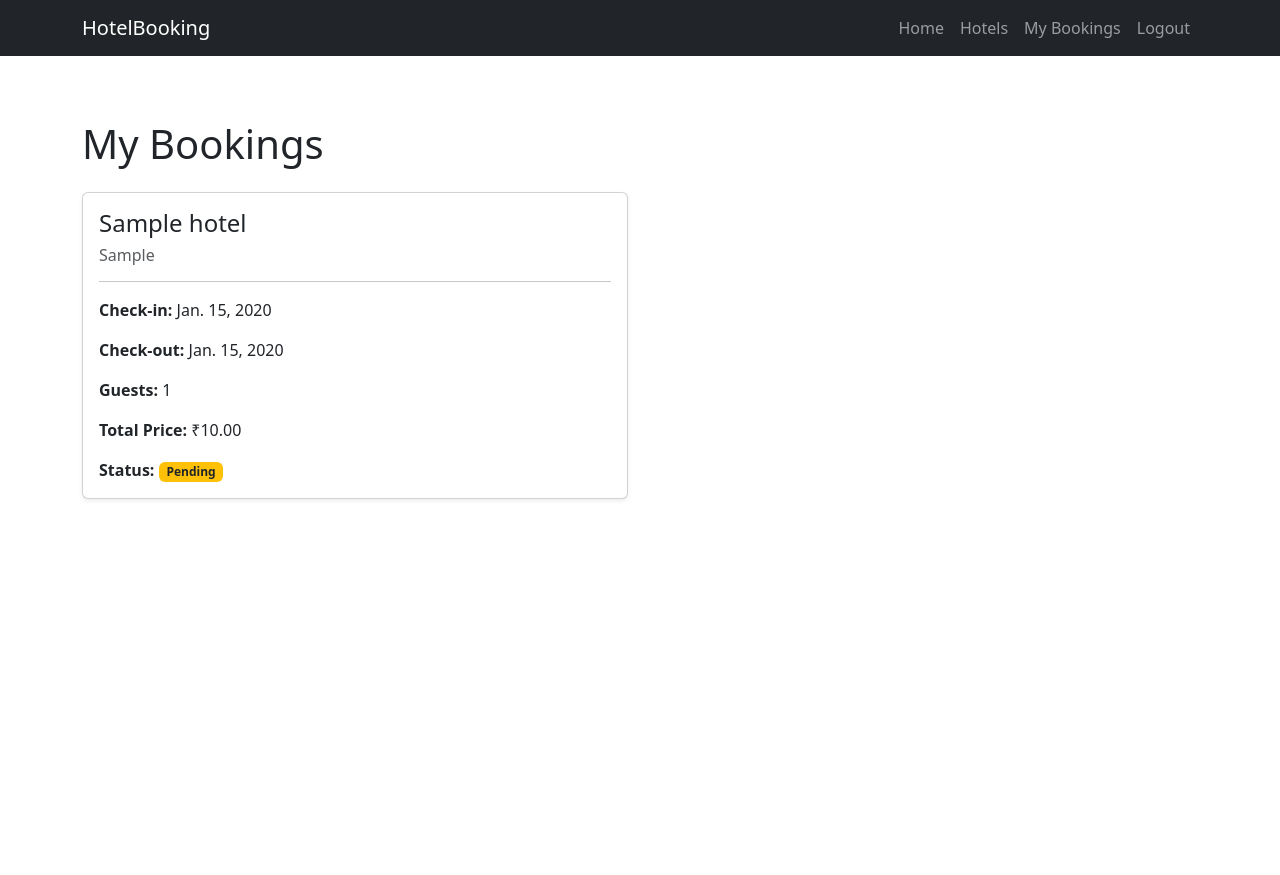
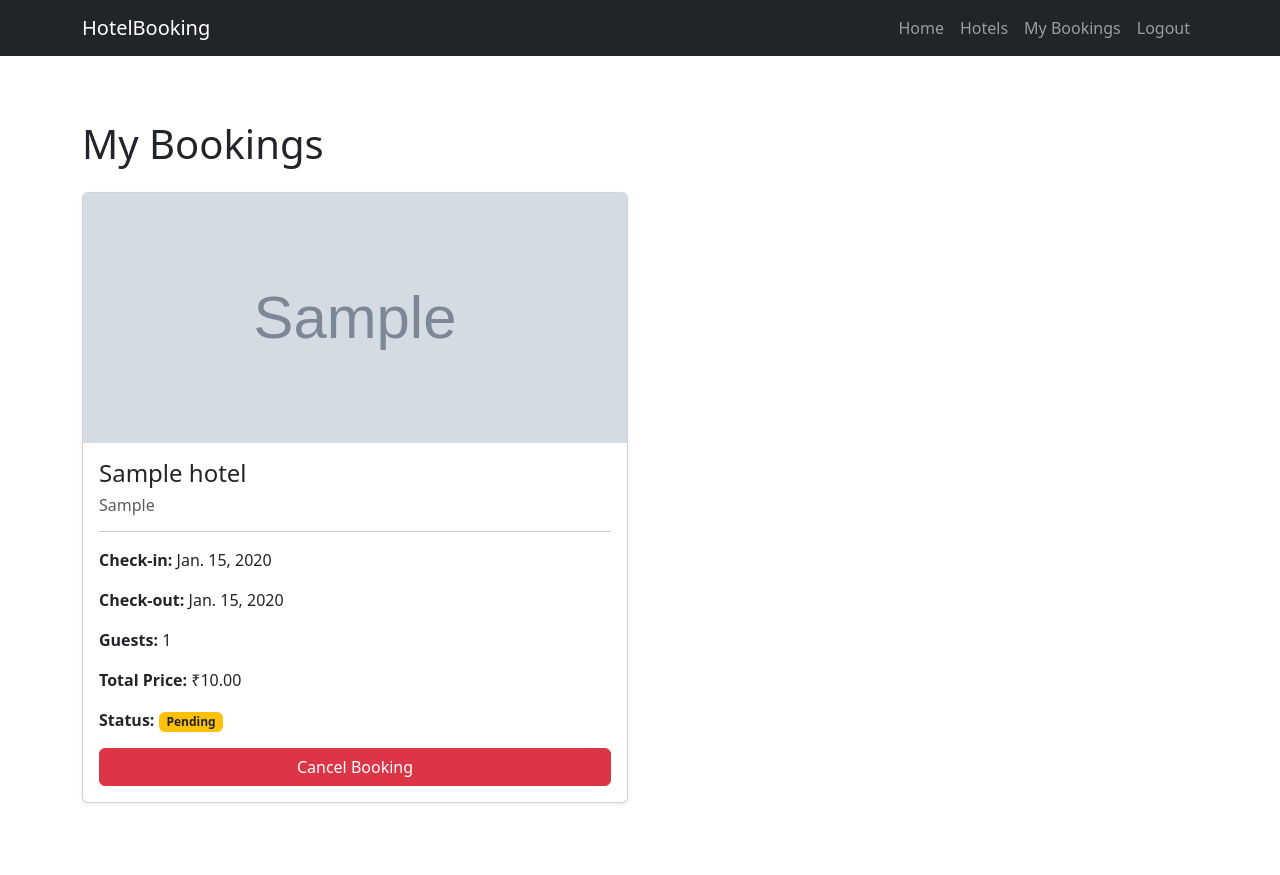
Before and after one commit to y2153406-dot/Hotel-Booking-, a Django app: page /bookings/my-bookings/ in a window 1280 px wide. Before the commit the page ends 500 px from the top, so only its background shows below. Run offline with Django 5.2, Linux system fonts and the light colour scheme; a user stored in the database is signed in; tables that the repository leaves empty hold one stand-in row (values such as "Sample post"); grey boxes marked "Sample" are stand-in pictures.

Commit message:
Add my bookings and secure booking cancellation

```diff
--- a/bookings/templates/bookings/my_bookings.html
+++ b/bookings/templates/bookings/my_bookings.html
@@ -1,3 +1,4 @@
+
 {% extends "base.html" %}
 
 
@@ -25,11 +26,25 @@ My Bookings | Hotel Booking
 
                 <div class="card shadow-sm h-100">
 
+                    <!-- Hotel Image -->
+                    {% if booking.room.hotel.image %}
+
+                        <img
+                            src="{{ booking.room.hotel.image.url }}"
+                            class="card-img-top"
+                            alt="{{ booking.room.hotel.name }}"
+                            style="height: 250px; object-fit: cover;"
+                        >
+
+                    {% endif %}
+
+
                     <div class="card-body">
 
                         <h4 class="card-title">
                             {{ booking.room.hotel.name }}
                         </h4>
+
 
                         <h6 class="text-muted">
                             {{ booking.room.room_type }}
@@ -63,7 +78,7 @@ My Bookings | Hotel Booking
                         </p>
 
 
-                        <p class="mb-0">
+                        <p>
 
                             <strong>Status:</strong>
 
@@ -88,6 +103,28 @@ My Bookings | Hotel Booking
                             {% endif %}
 
                         </p>
+
+
+                        <!-- Cancel Booking Button -->
+                        {% if booking.status == "pending" %}
+<form
+    method="POST"
+    action="{% url 'cancel_booking' booking.id %}"
+>
+
+    {% csrf_token %}
+
+    <button
+    type="submit"
+    class="btn btn-danger w-100"
+    onclick="return confirm('Are you sure you want to cancel this booking?');"
+>
+    Cancel Booking
+</button>
+
+</form>
+
+                        {% endif %}
 
                     </div>
 
--- a/bookings/urls.py
+++ b/bookings/urls.py
@@ -14,4 +14,10 @@ urlpatterns = [
         views.my_bookings,
         name='my_bookings'
     ),
+
+    path(
+        'cancel/<int:booking_id>/',
+        views.cancel_booking,
+        name='cancel_booking'
+    ),
 ]
--- a/bookings/views.py
+++ b/bookings/views.py
@@ -3,6 +3,7 @@ from datetime import datetime, date
 from django.shortcuts import render, get_object_or_404, redirect
 from django.contrib.auth.decorators import login_required
 from django.contrib import messages
+from django.views.decorators.http import require_POST
 
 from hotels.models import Room
 from .models import Booking
@@ -170,3 +171,37 @@ def my_bookings(request):
         'bookings/my_bookings.html',
         context
     )
+
+
+@login_required
+@require_POST
+def cancel_booking(request, booking_id):
+
+    booking = get_object_or_404(
+        Booking,
+        id=booking_id,
+        user=request.user
+    )
+
+
+    if booking.status == 'pending':
+
+        booking.status = 'cancelled'
+        booking.save()
+
+
+        messages.success(
+            request,
+            "Your booking has been cancelled successfully."
+        )
+
+
+    else:
+
+        messages.error(
+            request,
+            "This booking cannot be cancelled."
+        )
+
+
+    return redirect('my_bookings')
--- a/templates/base.html
+++ b/templates/base.html
@@ -57,9 +57,9 @@
                     {% if user.is_authenticated %}
 
                         <li class="nav-item">
-                            <a class="nav-link" href="#">
-                                My Bookings
-                            </a>
+                           <a class="nav-link" href="{% url 'my_bookings' %}">
+    My Bookings
+</a>
                         </li>
 
 
```
